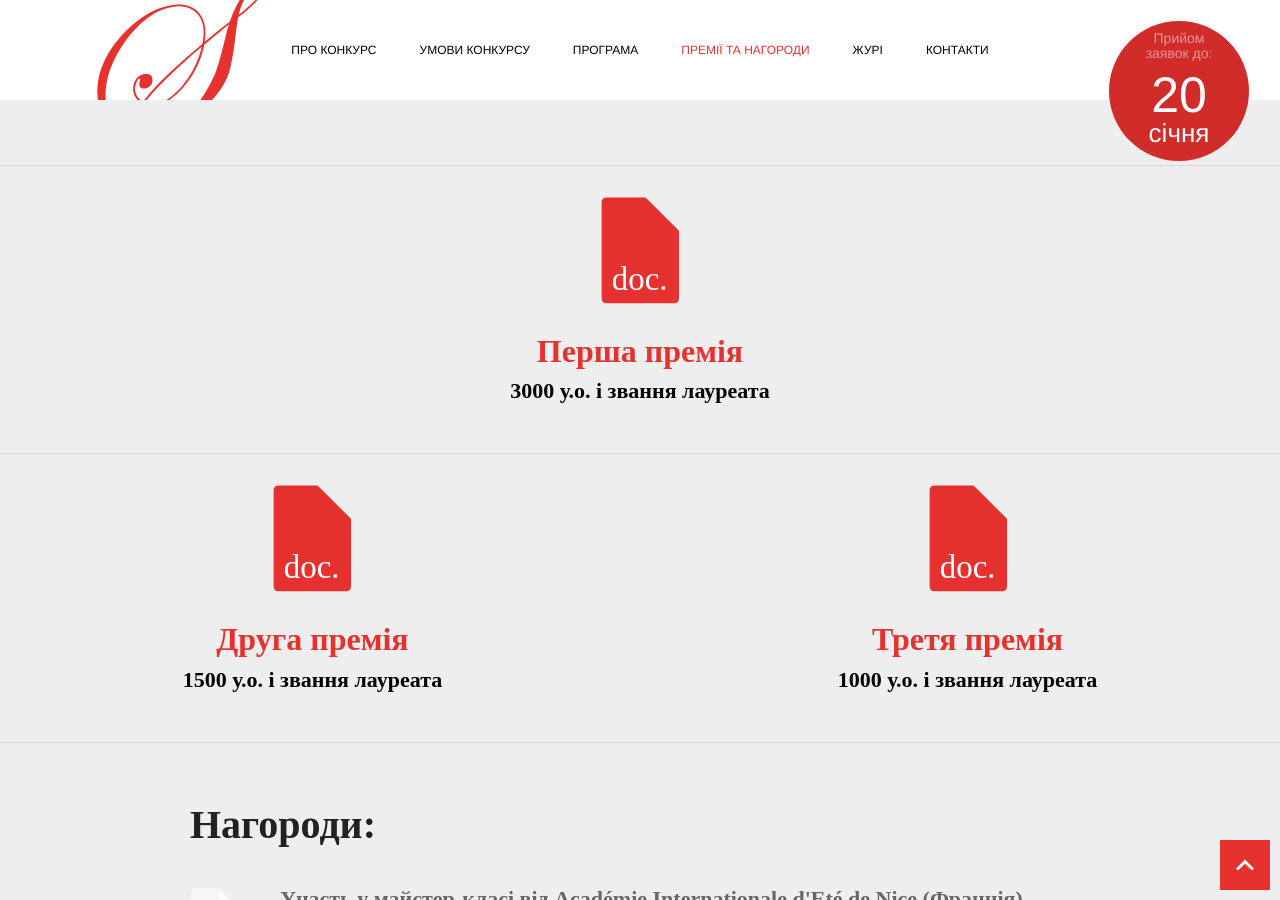
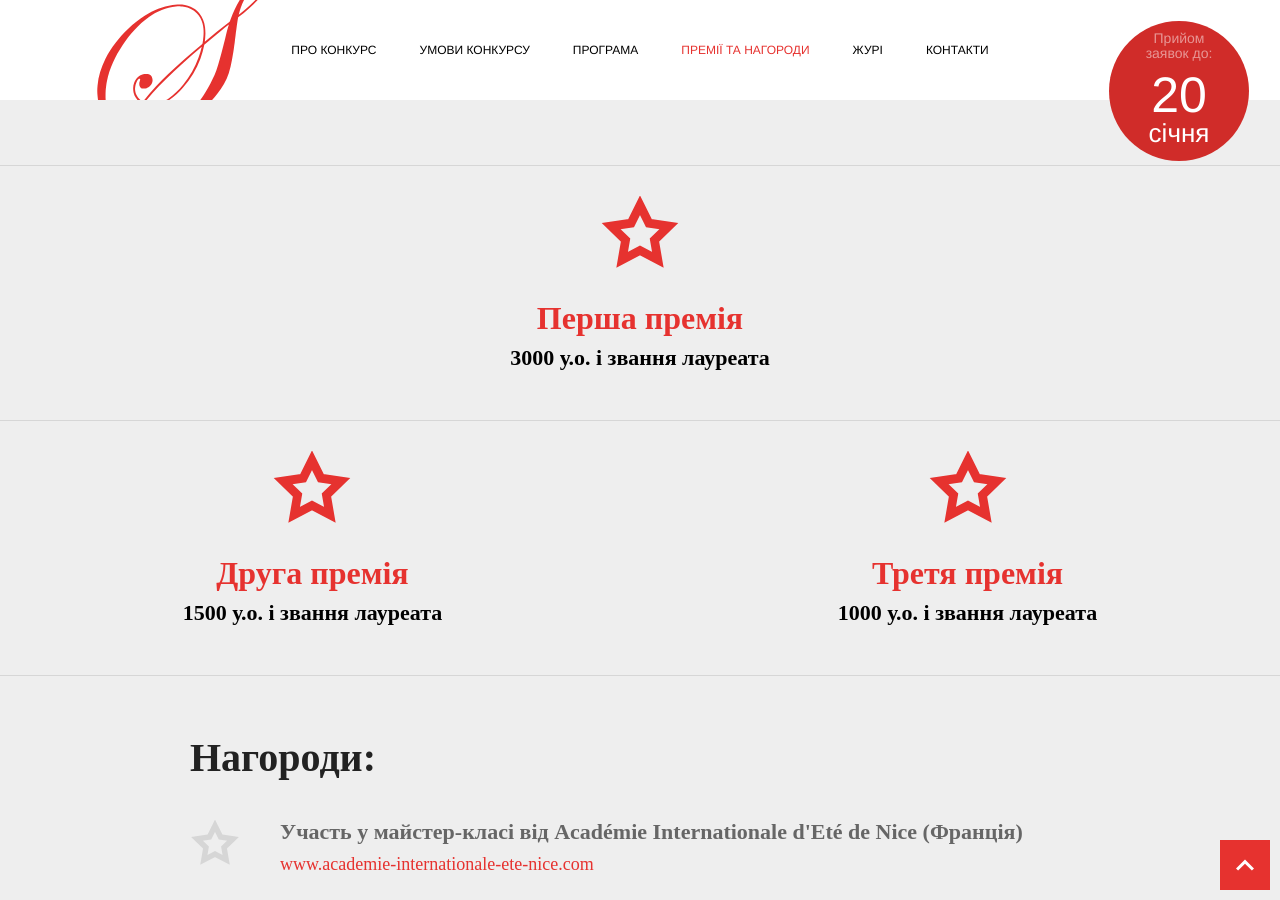
Before and after one commit to rooooster/con-amore, a Jekyll site: the page built from _posts/en/0001-01-01-index.md, in a window 1280 px wide and 900 px high, scrolled down 8070 px. Built offline with Jekyll 4.4.1, drawn with Linux system fonts in a browser that asks for light colours; some web fonts are replaced.

Commit message:
add true star

```diff
--- a/_config.yml
+++ b/_config.yml
@@ -1,7 +1,7 @@
 # build settings
 baseurl:
 markdown: kramdown
-permalink: pretty
+permalink: :title
 
 host: 0.0.0.0
 port: 7013
--- a/_includes/03-programm.html
+++ b/_includes/03-programm.html
@@ -29,7 +29,7 @@
                                 <p>{{ one.title }}</p>
                             </div>
                             <div class="link">
-                                <a href="{{ site.baseurl }}/assets/docs/one/{{ one.id }}.pdf" download>Скачати</a>
+                                <a href="{{ site.baseurl }}/assets/docs/one{{ one.id }}.pdf" download>Скачати</a>
                             </div>
                         </div>
                     {% endfor %}
@@ -52,7 +52,7 @@
                                 <p>{{ two.title }}</p>
                             </div>
                             <div class="link">
-                                <a href="{{ site.baseurl }}/assets/docs/two/{{ two.id }}.pdf" download>Скачати</a>
+                                <a href="{{ site.baseurl }}/assets/docs/two{{ two.id }}.pdf" download>Скачати</a>
                             </div>
                         </div>
                     {% endfor %}
--- a/_includes/04-prizes.html
+++ b/_includes/04-prizes.html
@@ -6,19 +6,19 @@
 
     <div class="prize-wrap">
         <div class="prize-item prize-item__first">
-            {% include svg/doc.svg %}
+            {% include svg/star.svg %}
             <h4>Перша премія</h4>
             <h5>3000 у.о. і звання лауреата</h5>
         </div>
 
         <div class="prize-item prize-item__second">
-            {% include svg/doc.svg %}
+            {% include svg/star.svg %}
             <h4>Друга премія</h4>
             <h5>1500 у.о. і звання лауреата</h5>
         </div>
 
         <div class="prize-item prize-item__third">
-            {% include svg/doc.svg %}
+            {% include svg/star.svg %}
             <h4>Третя премія</h4>
             <h5>1000 у.о. і звання лауреата</h5>
         </div>
@@ -27,17 +27,17 @@
     <div class="award-wrap">
         <h3>Нагороди:</h3>
         <div class="award-item">
-            {% include svg/doc.svg %}
+            {% include svg/star.svg %}
             <h4>Участь у майстер-класі від Académie Internationale d'Eté de Nice (Франція)</h4>
             <p><a href="https://www.academie-internationale-ete-nice.com/" target="_blank">www.academie-internationale-ete-nice.com</a></p>
         </div>
         <div class="award-item">
-            {% include svg/doc.svg %}
+            {% include svg/star.svg %}
             <h4>Участь у двох майстер-класах від International Summer Academy of Music (Німеччина)</h4>
             <p><a href="http://www.isam-masterclasses.de/" target="_blank">www.sam-masterclasses.de</a></p>
         </div>
         <div class="award-item">
-            {% include svg/doc.svg %}
+            {% include svg/star.svg %}
             <h4>Спеціальний приз Мирослава Скорика</h4>
             <p>виступо із симфонічним оркестром під орудою маестро протягом 2016 року</p>
         </div>
--- a/assets/css/_prizes.scss
+++ b/assets/css/_prizes.scss
@@ -30,8 +30,9 @@ section.prizes {
                 display: block;
                 max-width: 80px;
                 margin: 0 auto 30px;
+                @include transform(rotate(180deg));
 
-                path {
+                stroke {
                     fill: $firmColor;
                 }
             }
@@ -66,9 +67,10 @@ section.prizes {
                 float: left;
                 max-width: 50px;
                 margin: 0 40px 40px 0;
+                @include transform(rotate(180deg));
 
                 path {
-                    fill: rgba(#fff, .5);
+                    stroke: rgba(#000, .1);
                 }
             }
             h4 {
```
Also changed, not shown: README.md (+2 -2 lines), _includes/svg/doc.svg, _includes/svg/star.svg (added).
